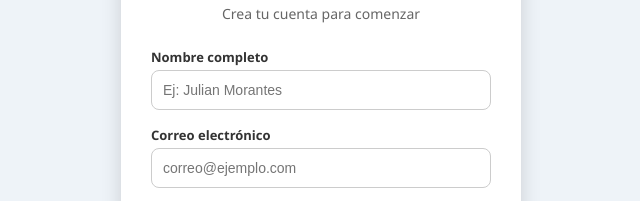
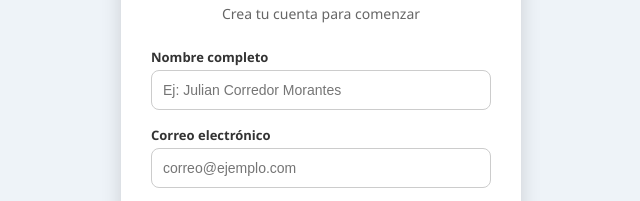
Before and after one commit to Anonimo1103/Proyecto-de-grado, a plain HTML site: page registro.html in a window 1280 px wide. Shown: the part 150-351 px from the top of the page, 319-959 px from the left. Drawn offline with Linux system fonts and the light colour scheme.

Commit message:
registro.html

```diff
--- a/registro.html
+++ b/registro.html
@@ -32,7 +32,7 @@
     <div class="alerta-error" id="error"></div>
     <div class="alerta-ok" id="ok"></div>
     <label>Nombre completo</label>
-    <input type="text" id="nombre" placeholder="Ej: Julian Morantes">
+    <input type="text" id="nombre" placeholder="Ej: Julian Corredor Morantes">
     <label>Correo electrónico</label>
     <input type="email" id="correo" placeholder="correo@ejemplo.com">
     <label>Contraseña</label>
```
